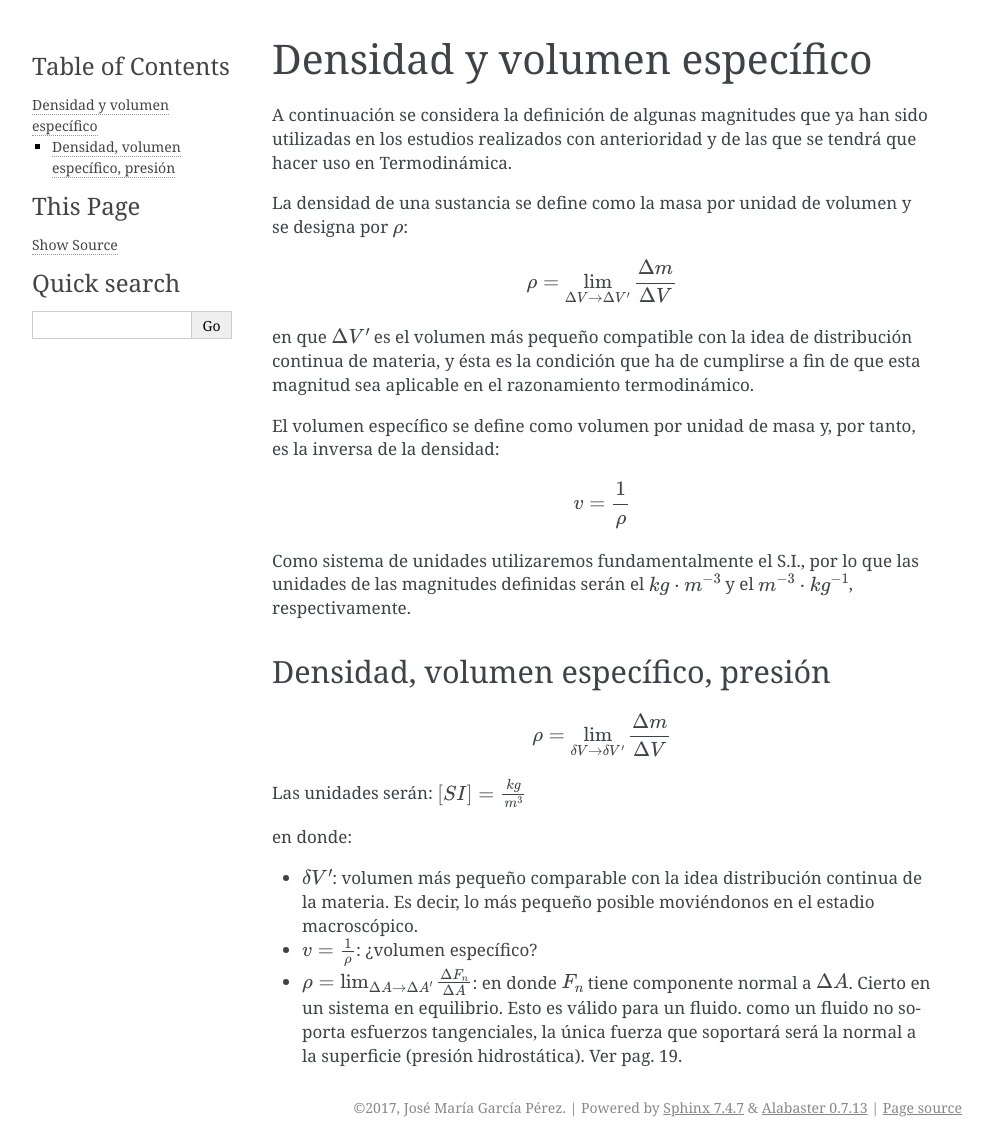
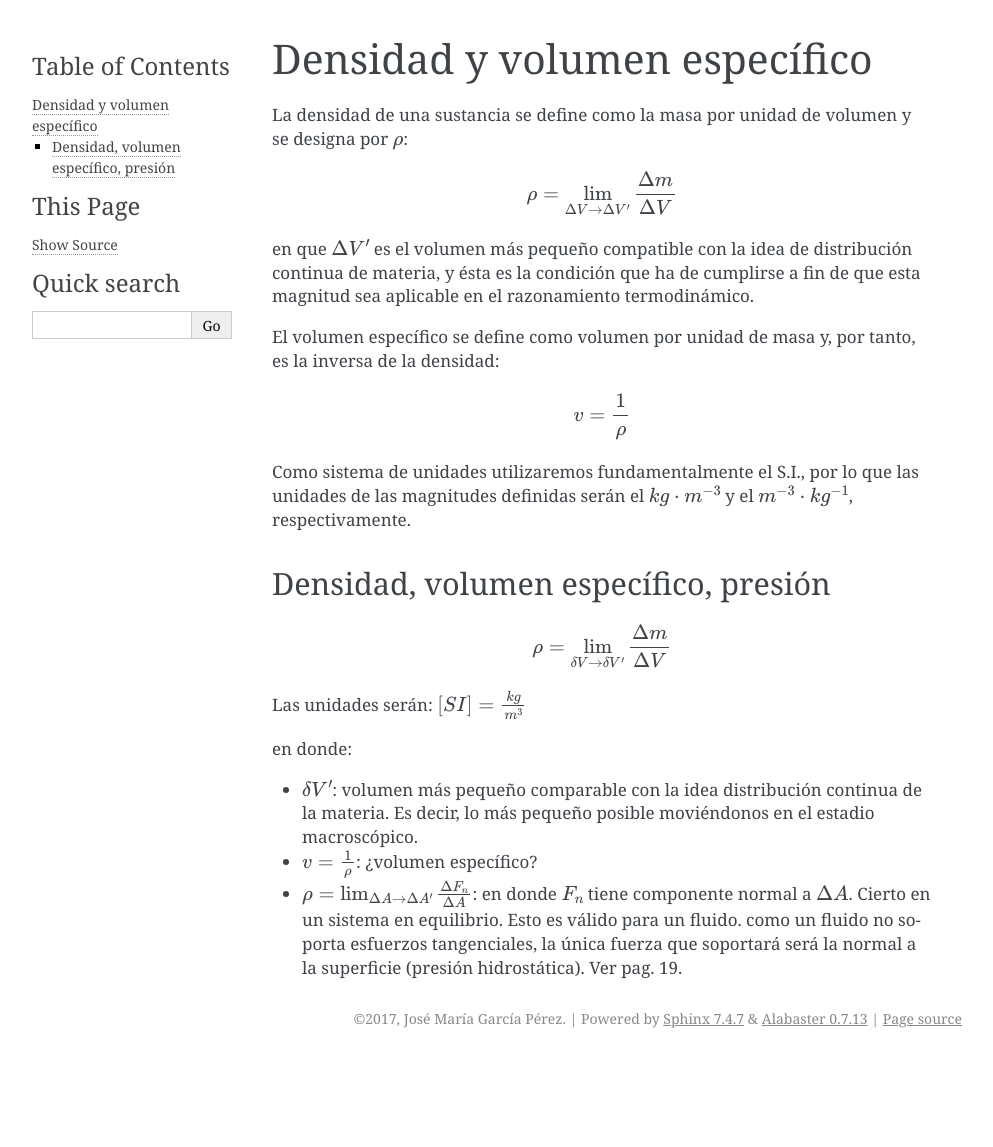
Before and after one commit to mantielero/termodinamica, a Sphinx documentation site: the page built from source/introduccion_densidad.rst, in a window 1280 px wide. Shown: the whole page, without its empty margins (148-1141 px from the left). Built offline with Sphinx 7.4.7, drawn with Linux system fonts in a browser that asks for light colours; pages that are not in the unit, such as notebooks, are missing from menus; after the commit the page ends 1058 px from its top, so only the background shows below that.

Commit message:
Update introduccion_densidad.rst

```diff
--- a/source/introduccion_densidad.rst
+++ b/source/introduccion_densidad.rst
@@ -1,7 +1,6 @@
 Densidad y volumen específico
 =============================
 
-A continuación se considera la definición de algunas magnitudes que ya han sido utilizadas en los estudios realizados con anterioridad y de las que se tendrá que hacer uso en Termodinámica.
 
 La densidad de una sustancia se define como la masa por unidad de volumen y se designa
 por :math:`\rho`:
```
